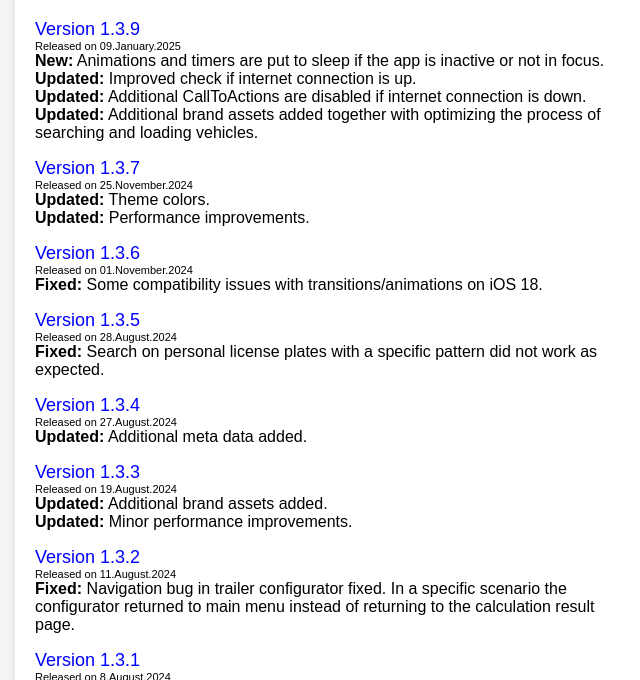
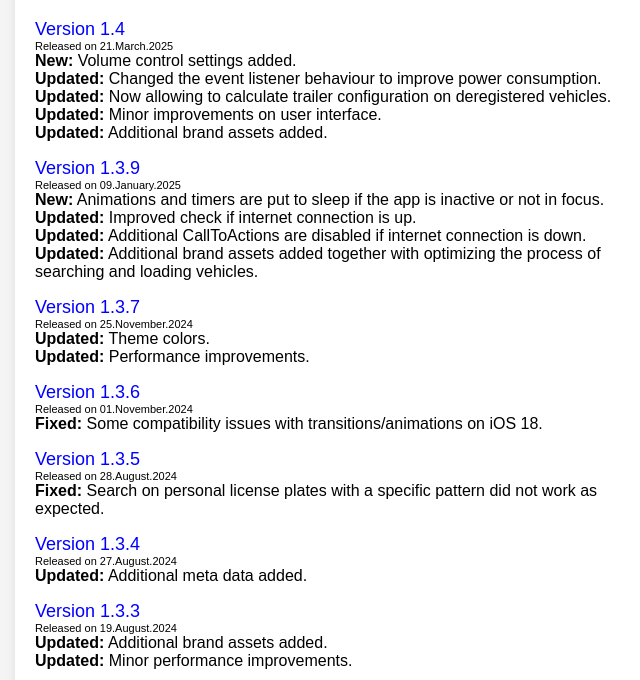
Before and after one commit to bjallefix/vinsight-privacy-policy, a plain HTML site: page changelog.html in a window 1280 px wide. Shown: the part 81-761 px from the top of the page, without its empty margins (305-945 px from the left). Drawn offline with Linux system fonts and the light colour scheme.

Commit message:
Update changelog.html

```diff
--- a/changelog.html
+++ b/changelog.html
@@ -48,6 +48,15 @@
 <body>
     <div class="container">
         <h1 style="text-align:center">Vinsight Changelog</h1>
+        <p>
+            <div class="version">Version 1.4</div>
+            <div class="timestamp">Released on 21.March.2025<br/></div>
+            <div><span style="font-weight:bold">New:</span> Volume control settings added.</div>
+            <div><span style="font-weight:bold">Updated:</span> Changed the event listener behaviour to improve power consumption.</div>
+            <div><span style="font-weight:bold">Updated:</span> Now allowing to calculate trailer configuration on deregistered vehicles.</div>
+            <div><span style="font-weight:bold">Updated:</span> Minor improvements on user interface.</div>
+            <div><span style="font-weight:bold">Updated:</span> Additional brand assets added.</div>
+        </p>
 
         <p>
             <div class="version">Version 1.3.9</div>
```
